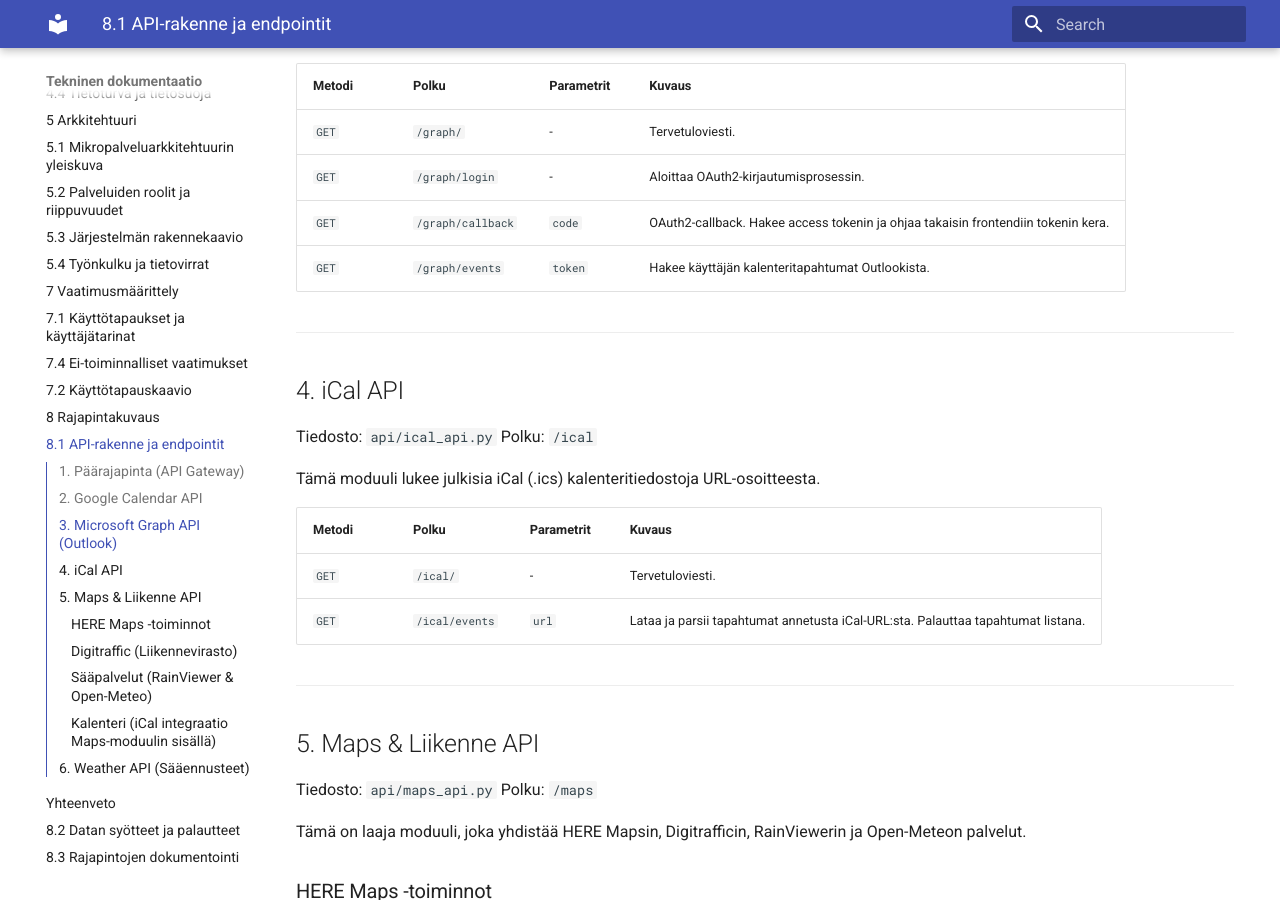
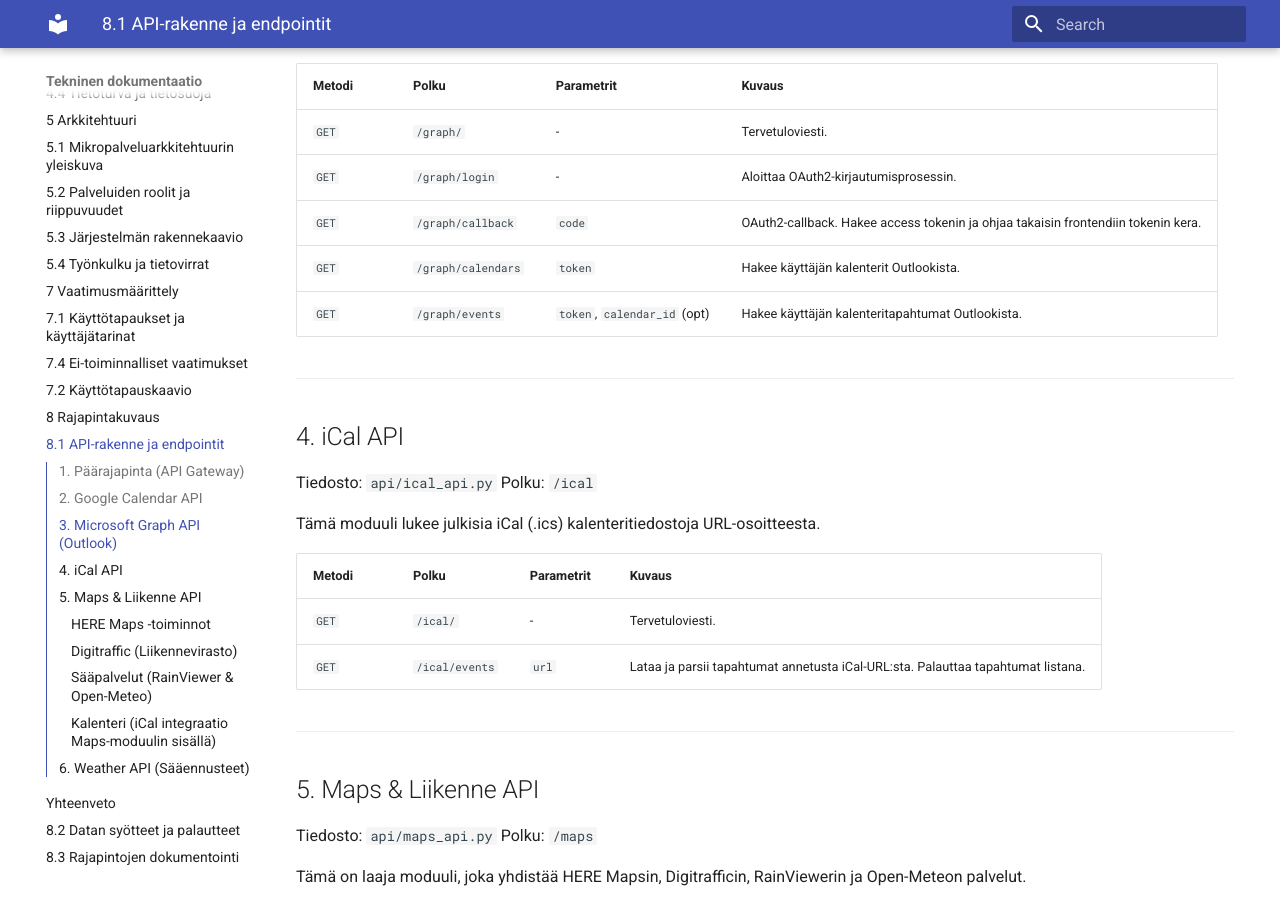
Before and after one commit to Sami-Python/Route_Pingut_Pro, an MkDocs documentation site: the page built from docs/docs/api-rakenne-ja-endpointit.md, in a window 1280 px wide and 900 px high, scrolled down 1641 px. Built offline with MkDocs 1.6.1 and Material for MkDocs 9.7.7, drawn with Linux system fonts in a browser that asks for light colours.

```diff
--- a/docs/docs/api-rakenne-ja-endpointit.md
+++ b/docs/docs/api-rakenne-ja-endpointit.md
@@ -54,7 +54,8 @@ Tämä moduuli hoitaa Microsoft Outlook -kalenterin integraation.
 | `GET` | `/graph/` | - | Tervetuloviesti. |
 | `GET` | `/graph/login` | - | Aloittaa OAuth2-kirjautumisprosessin. |
 | `GET` | `/graph/callback` | `code` | OAuth2-callback. Hakee access tokenin ja ohjaa takaisin frontendiin tokenin kera. |
-| `GET` | `/graph/events` | `token` | Hakee käyttäjän kalenteritapahtumat Outlookista. |
+| `GET` | `/graph/calendars` | `token` | Hakee käyttäjän kalenterit Outlookista. |
+| `GET` | `/graph/events` | `token`, `calendar_id` (opt) | Hakee käyttäjän kalenteritapahtumat Outlookista. |
 
 ---
 
```
